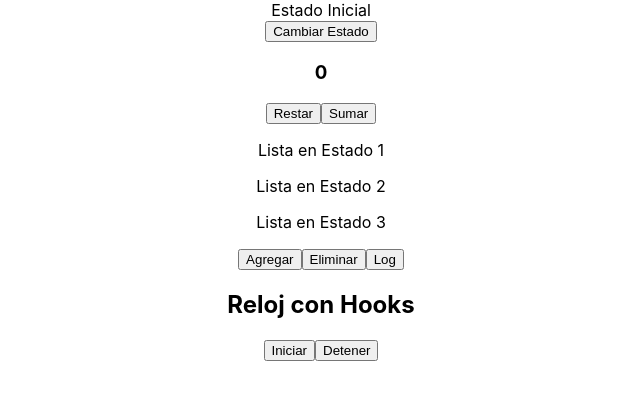
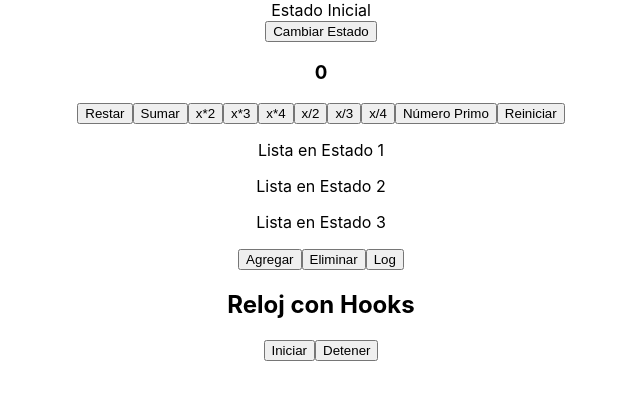
Before and after one commit to JoakoLP/ReactClase3, a React (Create React App) app: page / in a window 1280 px wide. Shown: the top 400 px of the page, without its empty margins (319-959 px from the left). Built offline with nearby package versions, Linux system fonts and the light colour scheme.

Commit message:
more counter options

```diff
--- a/src/components/Contador.jsx
+++ b/src/components/Contador.jsx
@@ -7,13 +7,35 @@ function Counter(){
 
     const sum = () => setCounter(counter + 1);
     const res = () => setCounter(counter - 1);
-
+    const mul2 = () => setCounter(counter * 2);
+    const mul3 = () => setCounter(counter * 3);
+    const mul4 = () => setCounter(counter * 4);
+    const div2 = () => setCounter(counter / 2);
+    const div3 = () => setCounter(counter / 3);
+    const div4 = () => setCounter(counter / 4);
+    const nPrim = () => {
+        if (counter <= 2) return console.log(`${counter} no es número primo.`)
+        for(let x=2; x <= counter/2; x++){
+            if (counter % x == 0) return console.log(`${counter} no es número primo.`)
+        }
+        return console.log(`${counter} es número primo.`);
+    }
+    const reset = () =>{setCounter(0)}
 
     return(
         <div>
                 <h3>{counter}</h3>
-                <button onClick={res}>Restar</button>
-                <button onClick={sum}>Sumar</button>
+                <button onClick={res} title="Restar 1">Restar</button>
+                <button onClick={sum} title="Sumar 1">Sumar</button>
+                <button onClick={mul2} title="Multiplicar por 2">x*2</button>
+                <button onClick={mul3} title="Multiplicar por 3">x*3</button>
+                <button onClick={mul4} title="Multiplicar por 4">x*4</button>
+                <button onClick={div2} title="Dividir por 2">x/2</button>
+                <button onClick={div3} title="Dividir por 3">x/3</button>
+                <button onClick={div4} title="Dividir por 4">x/4</button>
+                <button onClick={nPrim}>Número Primo</button>
+                <button onClick={reset}>Reiniciar</button>
+
         </div>
     )
 }
```
